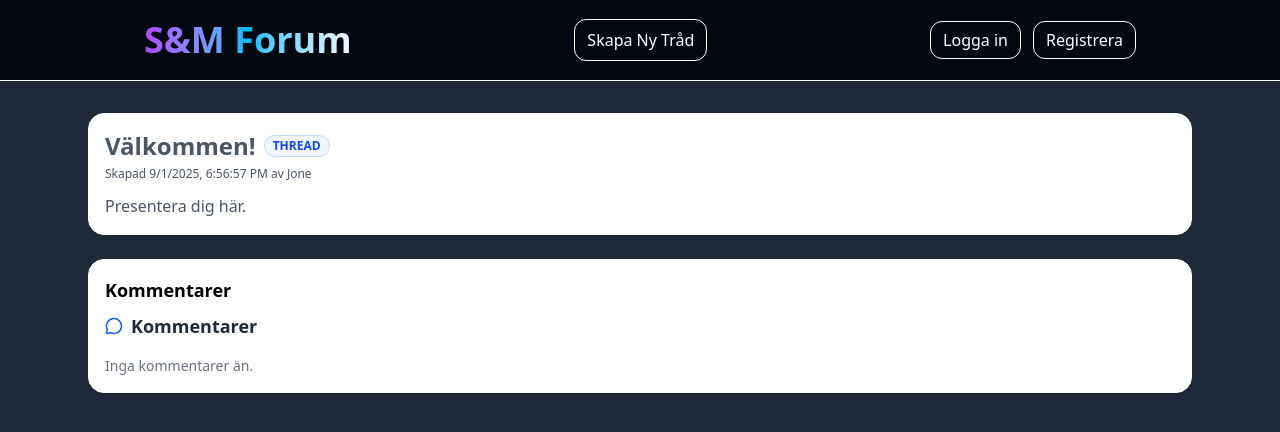
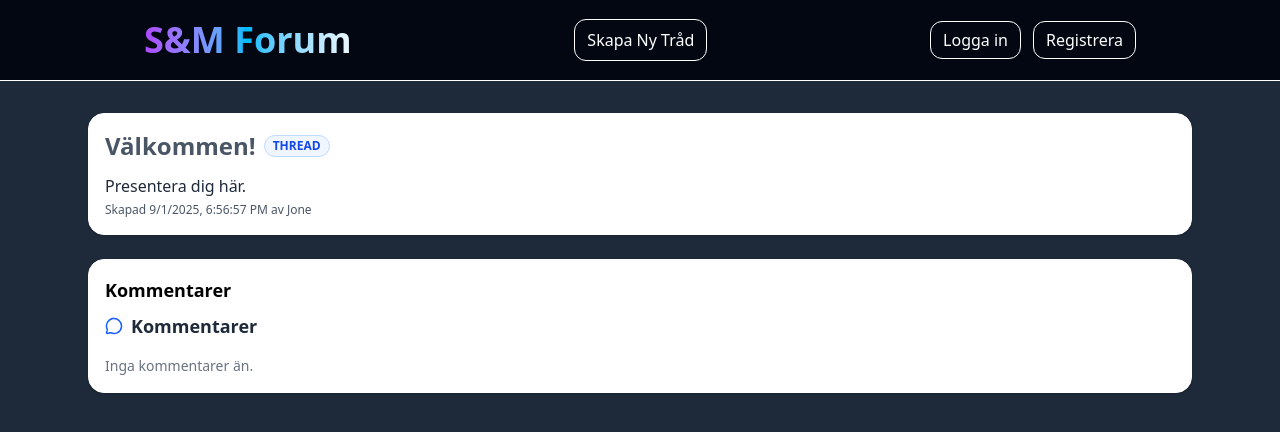
Before and after one commit to Solane-Hebo/typeScript-vite-react, a React (Vite) app in the folder forum/: page /thread/1 in a window 1280 px wide. Shown: the top 432 px of the page. Built offline with nearby package versions, Linux system fonts and the light colour scheme.

Commit message:
descriptio

```diff
--- a/forum/src/components/ThreadDetail.tsx
+++ b/forum/src/components/ThreadDetail.tsx
@@ -90,6 +90,9 @@ const handleToggleLock = () => {
                         <span className="text-xs px-2 py-0.5 rounded-full bg-gray-800 text-white">Låst</span>
                     )}
                 </h2>
+                    <p className="mt-3 text-gray-800">
+                        {thread.description }
+                    </p>
                 <div className="text-xs text-gray-600 mt-1">
                     Skapad {new Date(thread.creationDate).toLocaleString()} av {thread.creator.userName}
                 </div>
@@ -98,17 +101,14 @@ const handleToggleLock = () => {
                     <button
                     onClick={handleToggleLock}
                     className={`inline-flex items-center gap-2 text-xs px-3 py-1.5 rounded border
-                        ${isLocked ? "bg-gray-100 text-gray-800 border-gray-300" : "bg-red-50 text-red-700 border-red-200"}
+                        ${isLocked ? "bg-gray-100 p-2 text-gray-800 border-gray-300" : "bg-red-50 text-red-700 border-red-200"}
                         `}
                         title={isLocked ? "Lås upp tråd" : "Lås tråd"}
                         >
-                            {isLocked ? <Unlock size={14} /> : <Lock size={14} />}
+                            {isLocked ? <Unlock size={16} /> : <Lock size={16} />}
                             {isLocked ? "Los upp" : "Lås"}
                         </button>
                 )}
-                <p className="mt-3 text-gray-600">
-                    {thread.description }
-                </p>
             </div>
 
             <div className="rounded-2xl border bg-white p-4 shadow-sm">
--- a/forum/src/components/threadList.tsx
+++ b/forum/src/components/threadList.tsx
@@ -51,7 +51,7 @@ export default function ThreadList({
                   )}
                 </div>
 
-                <p className="text-sm mt-1 line-clamp-2">{t.description}</p>
+                <p className="text-sm text-gray-800 mt-1 line-clamp-2">{t.description}</p>
                 <div className="mt-3 text-xs text-gray-500 flex justify-between items-center">
                   <span>
                     Skapad {new Date(t.creationDate).toLocaleString()} av{" "}
```
